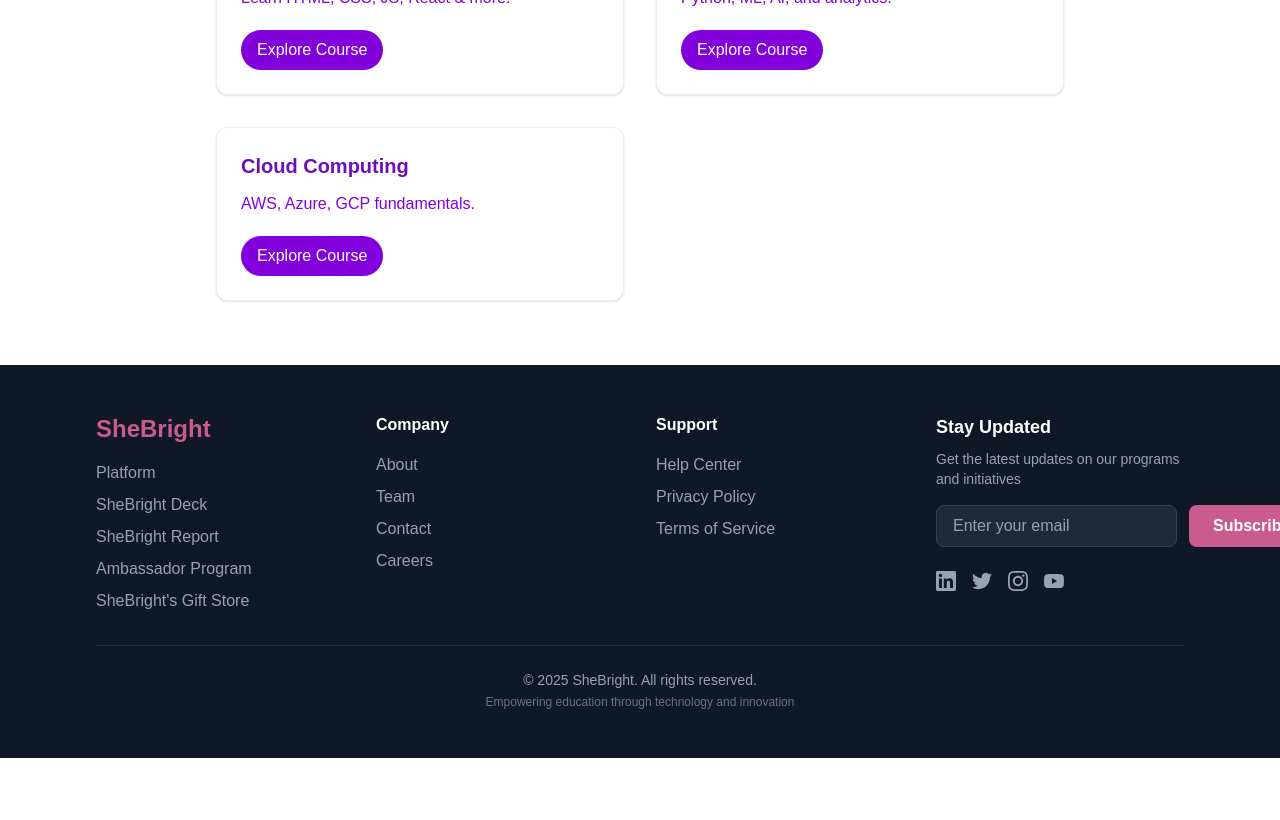
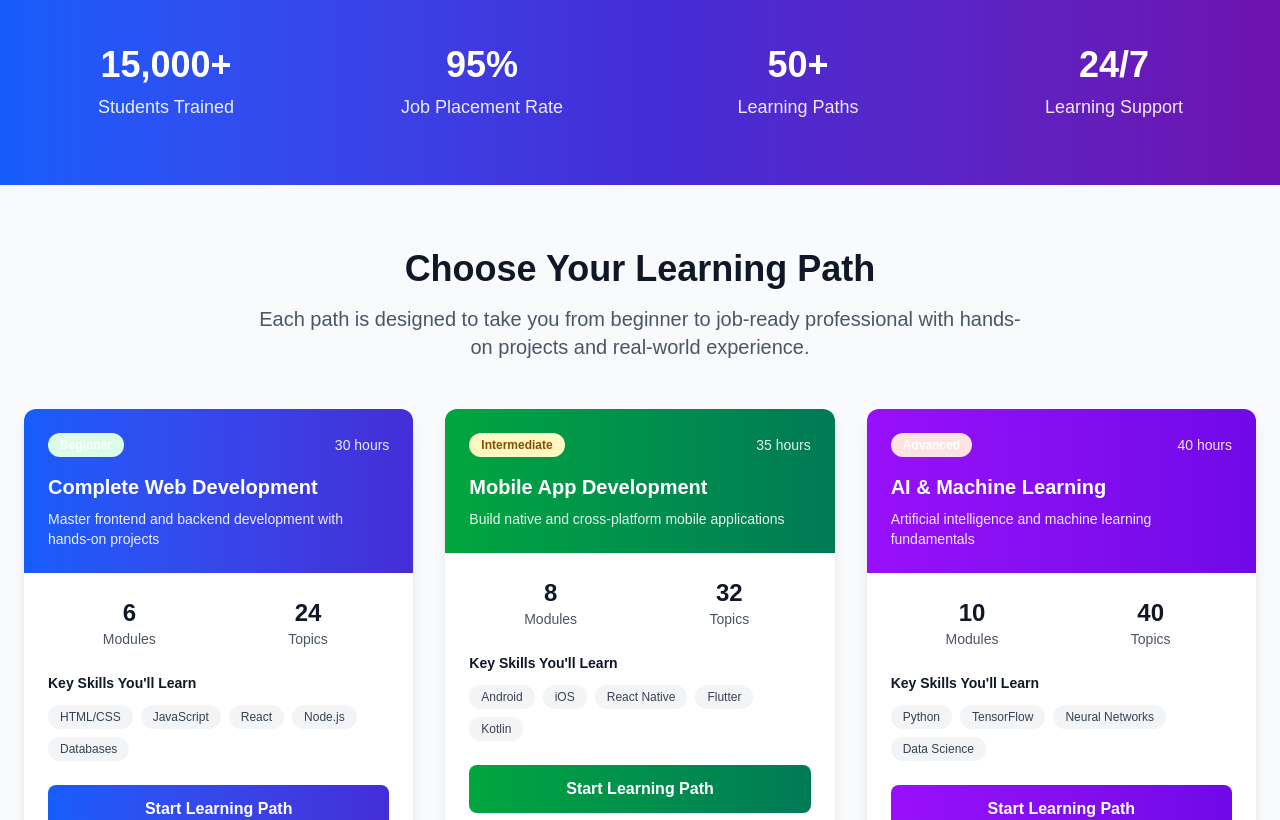
Before and after one commit to OfficialSheBright/main_website, a Next.js app: page /protrack in a window 1280 px wide. Shown: the part 280-1100 px from the top of the page. Before the commit the page ends 1038 px from the top, so only its background shows below. Built offline with nearby package versions, Linux system fonts and the light colour scheme; no server answers.

Commit message:
page-update

```diff
--- a/app/protrack/page.tsx
+++ b/app/protrack/page.tsx
@@ -1,26 +1,221 @@
+"use client";
 import Link from "next/link";
+import { useAuthState } from "react-firebase-hooks/auth";
+import { auth } from "../../lib/firebase";
 
-const courses = [
-  { id: "web-dev", title: "Web Development", desc: "Learn HTML, CSS, JS, React & more." },
-  { id: "data-science", title: "Data Science", desc: "Python, ML, AI, and analytics." },
-  { id: "cloud", title: "Cloud Computing", desc: "AWS, Azure, GCP fundamentals." },
+const learningPaths = [
+  {
+    id: "web-development",
+    title: "Complete Web Development",
+    description: "Master frontend and backend development with hands-on projects",
+    duration: "30 hours",
+    modules: 6,
+    topics: 24,
+    difficulty: "Beginner",
+    skills: ["HTML/CSS", "JavaScript", "React", "Node.js", "Databases"],
+    color: "from-blue-600 to-indigo-700"
+  },
+  {
+    id: "mobile-development",
+    title: "Mobile App Development",
+    description: "Build native and cross-platform mobile applications",
+    duration: "35 hours",
+    modules: 8,
+    topics: 32,
+    difficulty: "Intermediate",
+    skills: ["Android", "iOS", "React Native", "Flutter", "Kotlin"],
+    color: "from-green-600 to-emerald-700"
+  },
+  {
+    id: "ai-ml",
+    title: "AI & Machine Learning",
+    description: "Artificial intelligence and machine learning fundamentals",
+    duration: "40 hours",
+    modules: 10,
+    topics: 40,
+    difficulty: "Advanced",
+    skills: ["Python", "TensorFlow", "Neural Networks", "Data Science"],
+    color: "from-purple-600 to-violet-700"
+  },
+  {
+    id: "data-cloud",
+    title: "Data & Cloud Engineering",
+    description: "Big data processing and cloud infrastructure",
+    duration: "38 hours",
+    modules: 9,
+    topics: 36,
+    difficulty: "Intermediate",
+    skills: ["AWS", "Azure", "Big Data", "Kubernetes", "Data Pipelines"],
+    color: "from-orange-600 to-red-700"
+  },
+  {
+    id: "cybersecurity",
+    title: "Cybersecurity Engineering",
+    description: "Security engineering and ethical hacking",
+    duration: "32 hours",
+    modules: 7,
+    topics: 28,
+    difficulty: "Advanced",
+    skills: ["Network Security", "Penetration Testing", "Cryptography"],
+    color: "from-red-600 to-pink-700"
+  },
+  {
+    id: "blockchain-web3",
+    title: "Blockchain & Web3",
+    description: "Decentralized applications and smart contracts",
+    duration: "36 hours",
+    modules: 8,
+    topics: 32,
+    difficulty: "Advanced",
+    skills: ["Solidity", "DeFi", "Smart Contracts", "dApps"],
+    color: "from-yellow-600 to-amber-700"
+  }
 ];
 
-export default function Courses() {
+export default function ProTrackDashboard() {
+  const [user, loading] = useAuthState(auth);
+
+  if (loading) {
+    return (
+      <div className="min-h-screen flex items-center justify-center">
+        <div className="animate-spin rounded-full h-12 w-12 border-b-2 border-blue-600"></div>
+      </div>
+    );
+  }
+
   return (
-    <section className="max-w-4xl mx-auto px-6 py-16">
-      <h2 className="text-3xl md:text-4xl font-bold text-purple-900 mb-8">Courses</h2>
-      <div className="grid md:grid-cols-2 gap-8">
-        {courses.map(course => (
-          <div key={course.id} className="bg-white rounded-xl shadow p-6 flex flex-col gap-3 border border-purple-100">
-            <h3 className="text-xl font-semibold text-purple-800">{course.title}</h3>
-            <p className="text-purple-700">{course.desc}</p>
-            <Link href={`/courses/${course.id}`} className="mt-2 bg-purple-700 text-white px-4 py-2 rounded-full font-medium hover:bg-purple-800 transition w-fit">
-              Explore Course
+    <div className="min-h-screen bg-gray-50">
+      {/* Hero Section */}
+      <section className="bg-gradient-to-r from-blue-600 via-indigo-700 to-purple-800 text-white">
+        <div className="max-w-7xl mx-auto px-6 py-16">
+          <div className="text-center">
+            <h1 className="text-5xl md:text-6xl font-bold mb-6">
+              Professional Learning Paths
+            </h1>
+            <p className="text-xl md:text-2xl opacity-90 mb-8 max-w-3xl mx-auto">
+              Master comprehensive tech skills across all major domains with industry-expert guidance
+            </p>
+
+            {/* Stats */}
+            <div className="grid grid-cols-2 md:grid-cols-4 gap-8 mt-12">
+              <div className="text-center">
+                <div className="text-4xl font-bold mb-2">15,000+</div>
+                <div className="text-lg opacity-90">Students Trained</div>
+              </div>
+              <div className="text-center">
+                <div className="text-4xl font-bold mb-2">95%</div>
+                <div className="text-lg opacity-90">Job Placement Rate</div>
+              </div>
+              <div className="text-center">
+                <div className="text-4xl font-bold mb-2">50+</div>
+                <div className="text-lg opacity-90">Learning Paths</div>
+              </div>
+              <div className="text-center">
+                <div className="text-4xl font-bold mb-2">24/7</div>
+                <div className="text-lg opacity-90">Learning Support</div>
+              </div>
+            </div>
+          </div>
+        </div>
+      </section>
+
+      {/* Learning Paths Grid */}
+      <section className="max-w-7xl mx-auto px-6 py-16">
+        <div className="text-center mb-12">
+          <h2 className="text-4xl font-bold text-gray-900 mb-4">
+            Choose Your Learning Path
+          </h2>
+          <p className="text-xl text-gray-600 max-w-3xl mx-auto">
+            Each path is designed to take you from beginner to job-ready professional with hands-on projects and real-world experience.
+          </p>
+        </div>
+
+        <div className="grid grid-cols-1 md:grid-cols-2 lg:grid-cols-3 gap-8">
+          {learningPaths.map((path) => (
+            <div key={path.id} className="bg-white rounded-xl shadow-lg overflow-hidden hover:shadow-xl transition-all duration-300 group">
+
+              {/* Course Header */}
+              <div className={`bg-gradient-to-r ${path.color} p-6 text-white`}>
+                <div className="flex items-center justify-between mb-4">
+                  <span className={`px-3 py-1 rounded-full text-xs font-semibold ${
+                    path.difficulty === 'Beginner' ? 'bg-green-100 text-green-800' :
+                    path.difficulty === 'Intermediate' ? 'bg-yellow-100 text-yellow-800' :
+                    'bg-red-100 text-red-800'
+                  } bg-opacity-20 text-white`}>
+                    {path.difficulty}
+                  </span>
+                  <span className="text-sm opacity-90">{path.duration}</span>
+                </div>
+
+                <h3 className="text-xl font-bold mb-2">{path.title}</h3>
+                <p className="text-sm opacity-90">{path.description}</p>
+              </div>
+
+              {/* Course Details */}
+              <div className="p-6">
+
+                {/* Stats */}
+                <div className="grid grid-cols-2 gap-4 mb-6">
+                  <div className="text-center">
+                    <div className="text-2xl font-bold text-gray-900">{path.modules}</div>
+                    <div className="text-sm text-gray-600">Modules</div>
+                  </div>
+                  <div className="text-center">
+                    <div className="text-2xl font-bold text-gray-900">{path.topics}</div>
+                    <div className="text-sm text-gray-600">Topics</div>
+                  </div>
+                </div>
+
+                {/* Skills */}
+                <div className="mb-6">
+                  <h4 className="text-sm font-semibold text-gray-900 mb-3">Key Skills You&apos;ll Learn</h4>
+                  <div className="flex flex-wrap gap-2">
+                    {path.skills.map((skill, index) => (
+                      <span key={index} className="px-3 py-1 bg-gray-100 text-gray-700 text-xs rounded-full">
+                        {skill}
+                      </span>
+                    ))}
+                  </div>
+                </div>
+
+                {/* CTA Button */}
+                <Link
+                  href={`/protrack/${path.id}`}
+                  className={`w-full bg-gradient-to-r ${path.color} text-white py-3 px-6 rounded-lg font-semibold text-center block hover:shadow-lg transition-all duration-200 group-hover:scale-105`}
+                >
+                  Start Learning Path
+                </Link>
+              </div>
+            </div>
+          ))}
+        </div>
+      </section>
+
+      {/* Assessment CTA */}
+      <section className="bg-gradient-to-r from-indigo-600 to-purple-700 text-white">
+        <div className="max-w-4xl mx-auto px-6 py-16 text-center">
+          <h2 className="text-3xl md:text-4xl font-bold mb-6">
+            Not Sure Which Path to Choose?
+          </h2>
+          <p className="text-xl opacity-90 mb-8">
+            Take our free skills assessment to get personalized learning recommendations based on your goals and experience.
+          </p>
+          <div className="flex flex-col sm:flex-row gap-4 justify-center">
+            <Link
+              href="/protrack/assessment"
+              className="bg-white text-indigo-700 px-8 py-4 rounded-xl font-semibold hover:bg-gray-100 transition-all duration-200 shadow-lg"
+            >
+              Take Free Assessment
+            </Link>
+            <Link
+              href="/contact"
+              className="border-2 border-white text-white px-8 py-4 rounded-xl font-semibold hover:bg-white hover:text-indigo-700 transition-all duration-200"
+            >
+              Talk to an Advisor
             </Link>
           </div>
-        ))}
-      </div>
-    </section>
+        </div>
+      </section>
+    </div>
   );
 }
```
